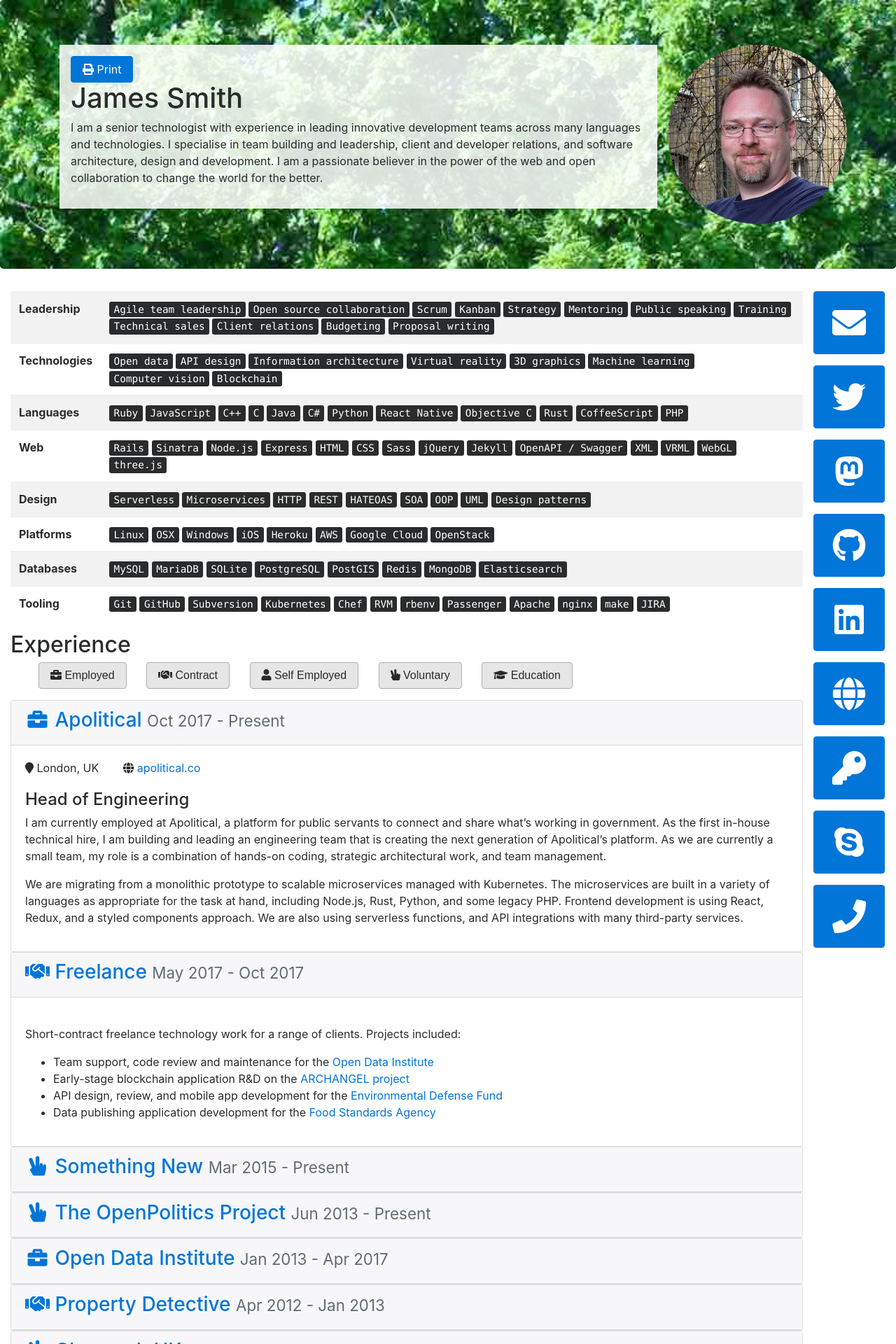
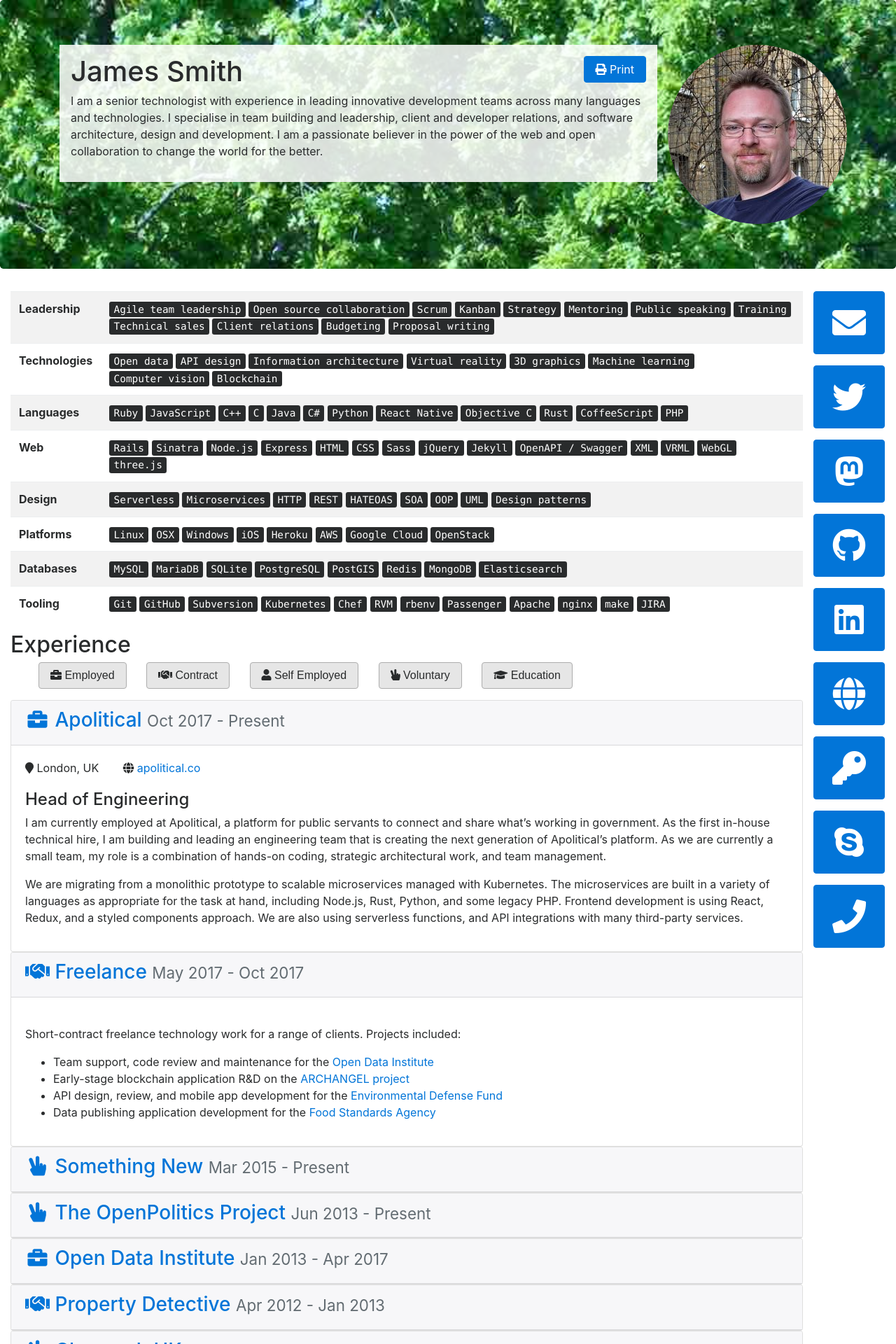
Before and after one commit to Floppy/cv, a Jekyll site: the page built from index.md, in a window 1280 px wide. Shown: the top 1920 px of the page at 70% size. Built offline with Jekyll 4.4.1, drawn with Linux system fonts in a browser that asks for light colours; nearby versions of some CDN libraries.

Commit message:
fix float

```diff
--- a/_layouts/default.html
+++ b/_layouts/default.html
@@ -24,7 +24,7 @@
         <div class='row'>
           <div class='col-md'>
             <div id='intro'>
-              <a class='hidden-print pull-right btn btn-primary' href='cv.pdf'><i class='fas fa-print'></i> Print</a>
+              <a class='hidden-print float-right btn btn-primary' href='cv.pdf'><i class='fas fa-print'></i> Print</a>
               <h1>{{page.title}}</h1>
               {{content}}
             </div>
```
